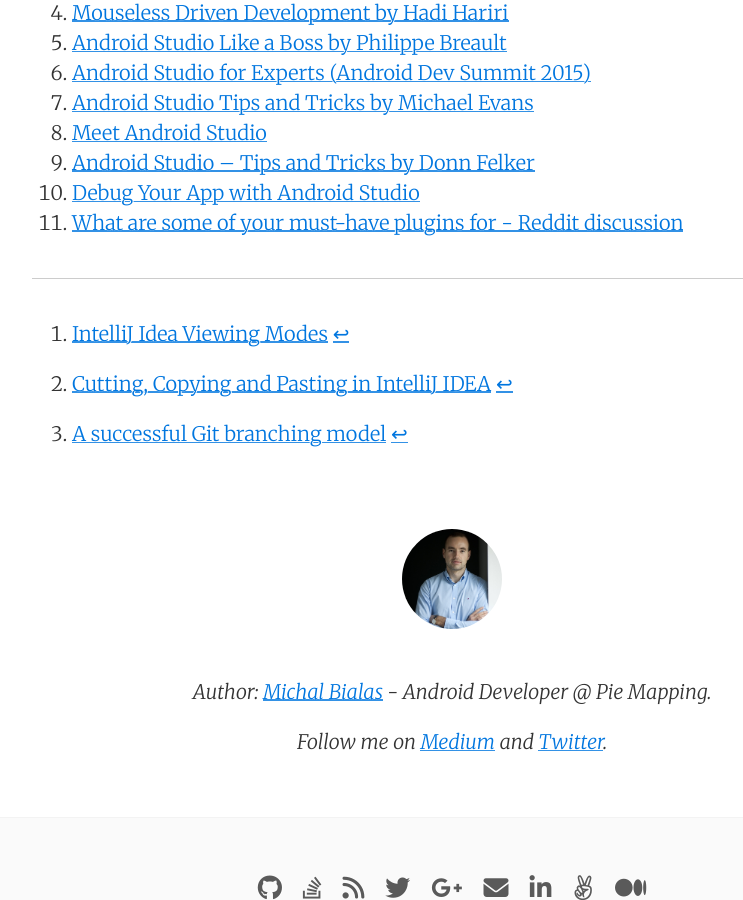
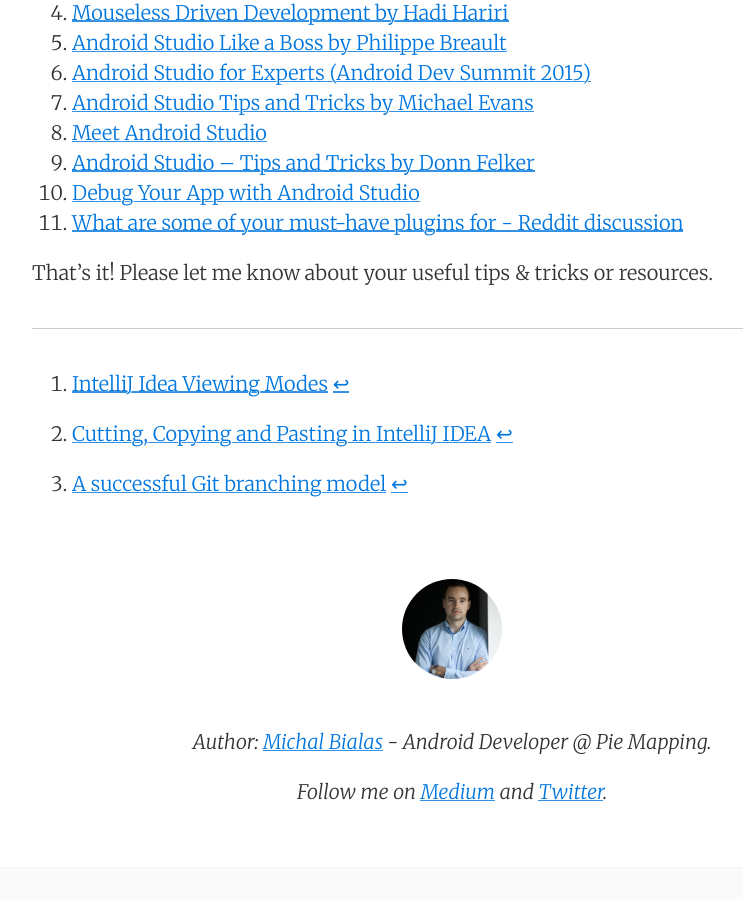
Before and after one commit to mmBs/mmbs.github.io, a Jekyll site: the page built from _posts/2016-11-07-android-studio-tips-tricks.md, in a window 1280 px wide and 900 px high, scrolled down 10624 px. Shown: the whole window, without its empty margins (188-931 px from the left). Built offline with Jekyll 4.4.1, drawn with Linux system fonts in a browser that asks for light colours; nearby versions of some CDN libraries; emoji names are drawn with the system emoji font; comment, search, counter and statistics services are not loaded.

Commit message:
Add a short ending

```diff
--- a/_posts/2016-11-07-android-studio-tips-tricks.md
+++ b/_posts/2016-11-07-android-studio-tips-tricks.md
@@ -185,6 +185,8 @@
 10. [Debug Your App with Android Studio](https://developer.android.com/studio/debug/index.html)
 11. [What are some of your must-have plugins for - Reddit discussion](https://www.reddit.com/r/androiddev/comments/3ktqyb/what_are_some_of_your_musthave_plugins_for/)
 
+That’s it! Please let me know about your useful tips & tricks or resources.
+
 ---
 [^1]: [IntelliJ Idea Viewing Modes](https://www.jetbrains.com/help/idea/2016.2/intellij-idea-viewing-modes.html)
 [^2]: [Cutting, Copying and Pasting in IntelliJ IDEA](https://www.jetbrains.com/help/idea/2016.2/cutting-copying-and-pasting.html)
```
